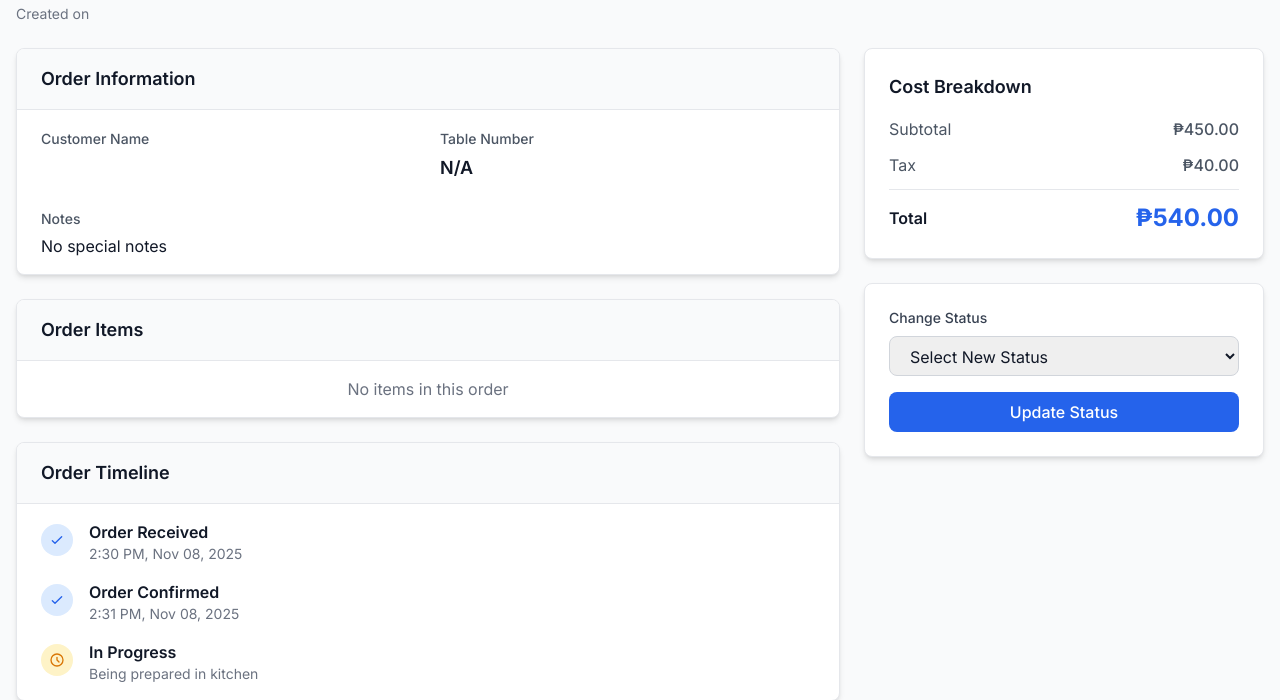
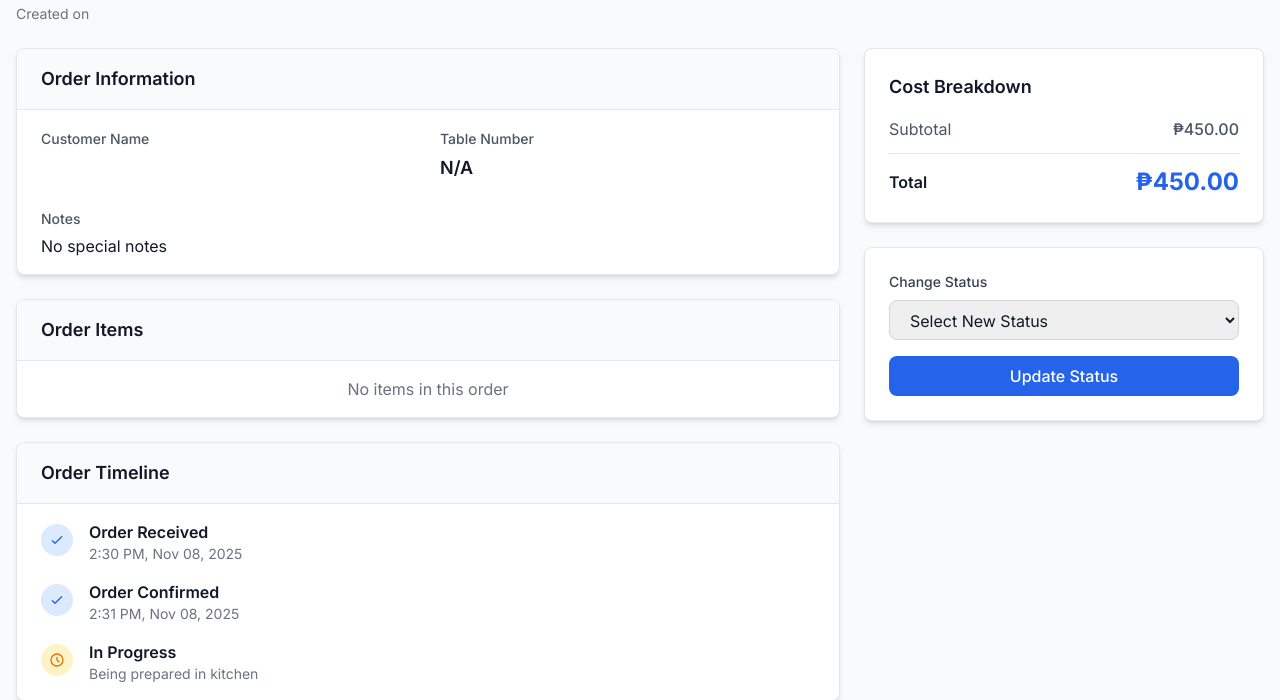
Before and after one commit to property360-2/FJC-Pizza, a Django app: template sales_inventory_system/templates/orders/detail.html in a window 1280 px wide. Shown: the part 68-768 px from the top of the page. Run offline with Django 5.2, Linux system fonts and the light colour scheme; the template is opened without the code that fills it, so the values that code supplies are empty; some libraries are stand-ins or nearby versions.

Commit message:
feat: Remove tax from order cost breakdown
Simplify cost breakdown to show only Subtotal and Total, no tax line.

🤖 Generated with [Claude Code](https://claude.com/claude-code)

Co-Authored-By: Claude <noreply@anthropic.com>

```diff
--- a/sales_inventory_system/templates/orders/detail.html
+++ b/sales_inventory_system/templates/orders/detail.html
@@ -140,13 +140,9 @@
                         <span>Subtotal</span>
                         <span class="font-medium">₱450.00</span>
                     </div>
-                    <div class="flex justify-between items-center text-gray-600">
-                        <span>Tax</span>
-                        <span class="font-medium">₱40.00</span>
-                    </div>
                     <div class="border-t border-gray-200 pt-3 flex justify-between items-center">
                         <span class="font-semibold text-gray-900">Total</span>
-                        <span class="text-2xl font-bold text-fjc-blue-600">₱540.00</span>
+                        <span class="text-2xl font-bold text-fjc-blue-600">₱450.00</span>
                     </div>
                 </div>
             </div>
```
